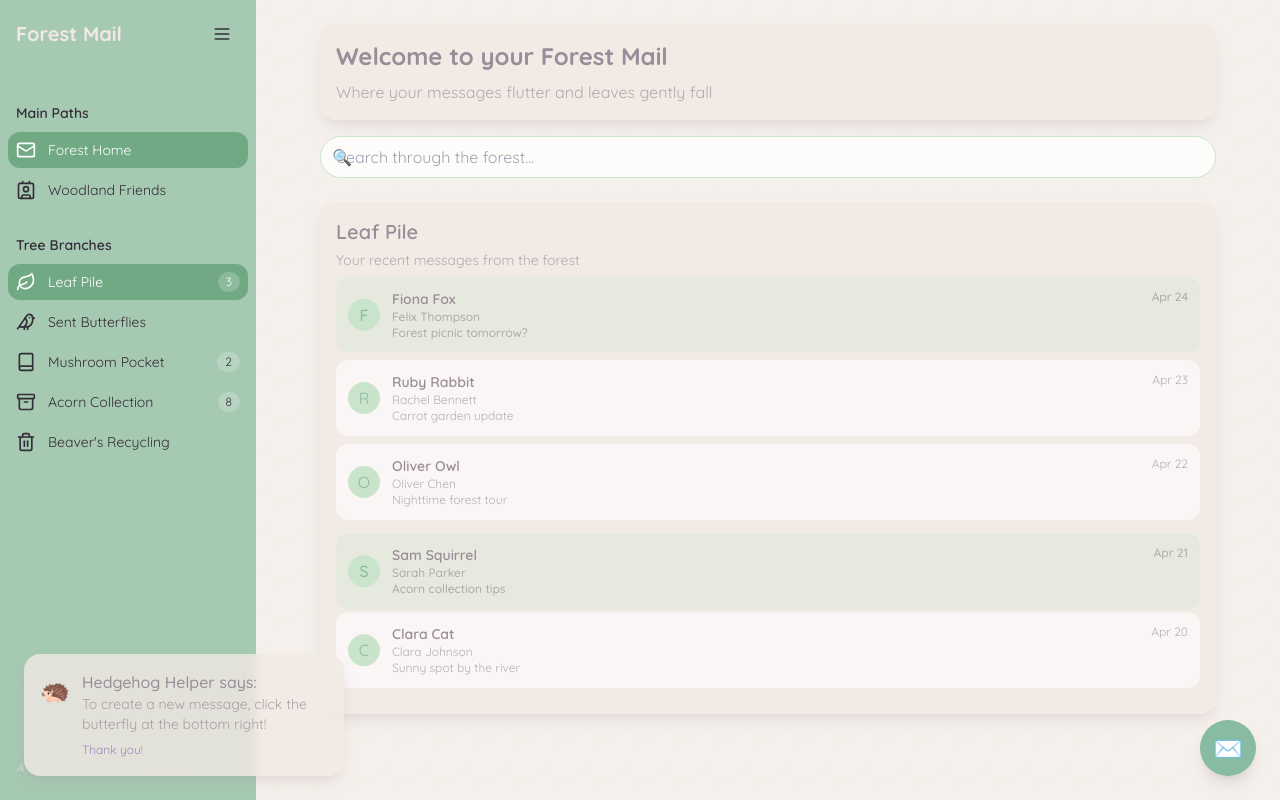
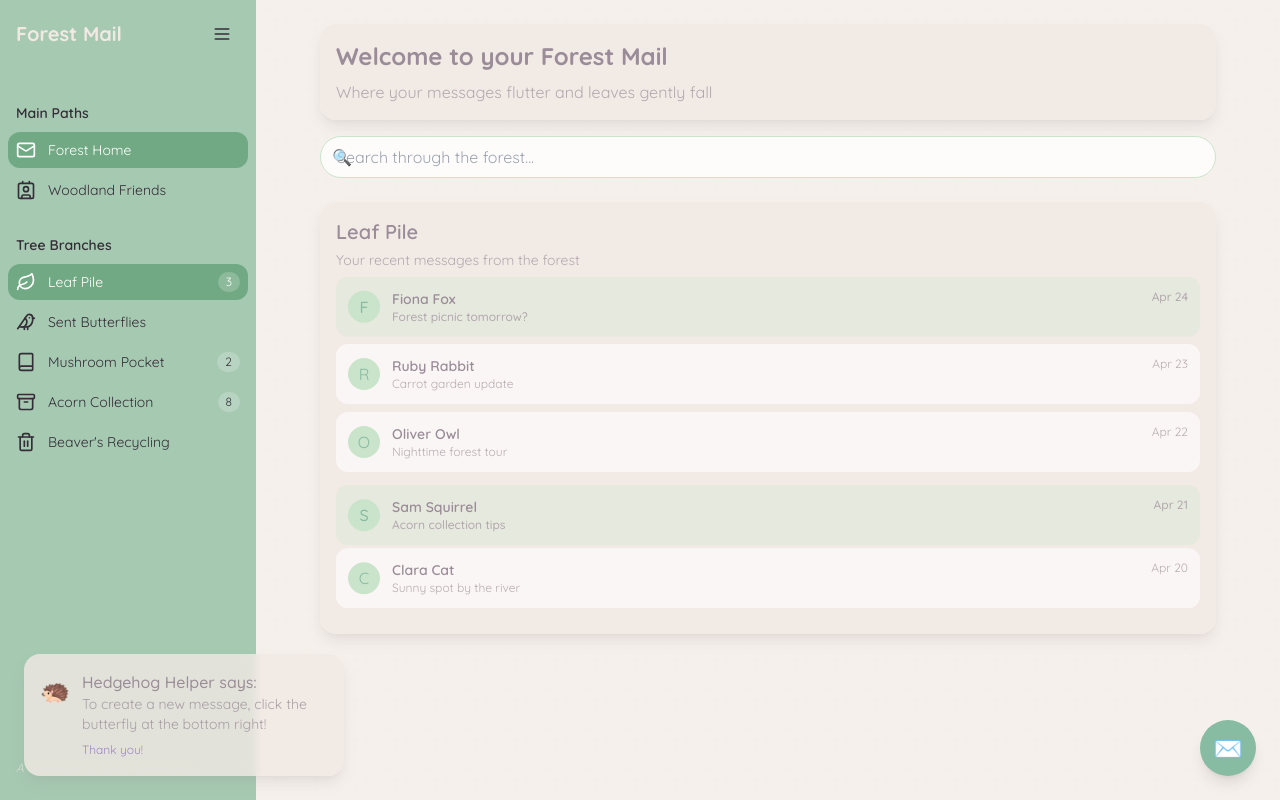
Before and after one commit to pranavkay/forest-mail-adventures, a React (Vite) app: page / in a window 1280 px wide. Built offline with nearby package versions, Linux system fonts and the light colour scheme.

Commit message:
Refactor: Show creature name on hover
Show the creature name by default and the real name on hover.

```diff
--- a/src/components/EmailList.tsx
+++ b/src/components/EmailList.tsx
@@ -2,6 +2,7 @@ import { useState } from 'react';
 import { cn } from '@/lib/utils';
 import { emails } from '@/data/mockData';
 import { format } from 'date-fns';
+import { HoverCard, HoverCardContent, HoverCardTrigger } from '@/components/ui/hover-card';
 
 export const EmailList = () => {
   const [selectedEmailId, setSelectedEmailId] = useState<string | null>(null);
@@ -65,8 +66,14 @@ const EmailCard = ({ email, onClick }: { email: typeof emails[0], onClick: () =>
             {email.from.name.charAt(0)}
           </div>
           <div>
-            <div className="text-sm font-semibold text-forest-bark">{email.from.woodlandName}</div>
-            <div className="text-xs text-forest-bark/70">{email.from.name}</div>
+            <HoverCard>
+              <HoverCardTrigger asChild>
+                <div className="text-sm font-semibold text-forest-bark">{email.from.woodlandName}</div>
+              </HoverCardTrigger>
+              <HoverCardContent className="bg-forest-cream text-forest-bark shadow-lg rounded-xl p-3">
+                <div className="text-sm">{email.from.name}</div>
+              </HoverCardContent>
+            </HoverCard>
             <div className="text-xs text-forest-bark/70">{email.subject}</div>
           </div>
         </div>
```
